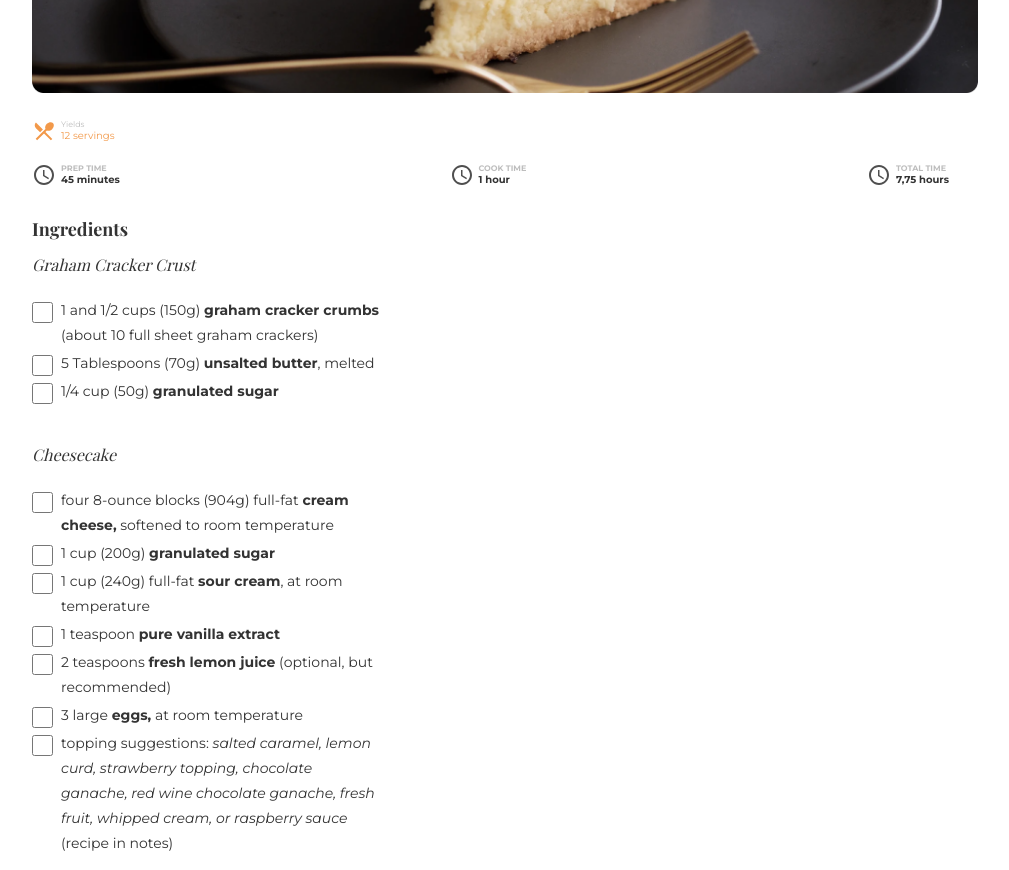
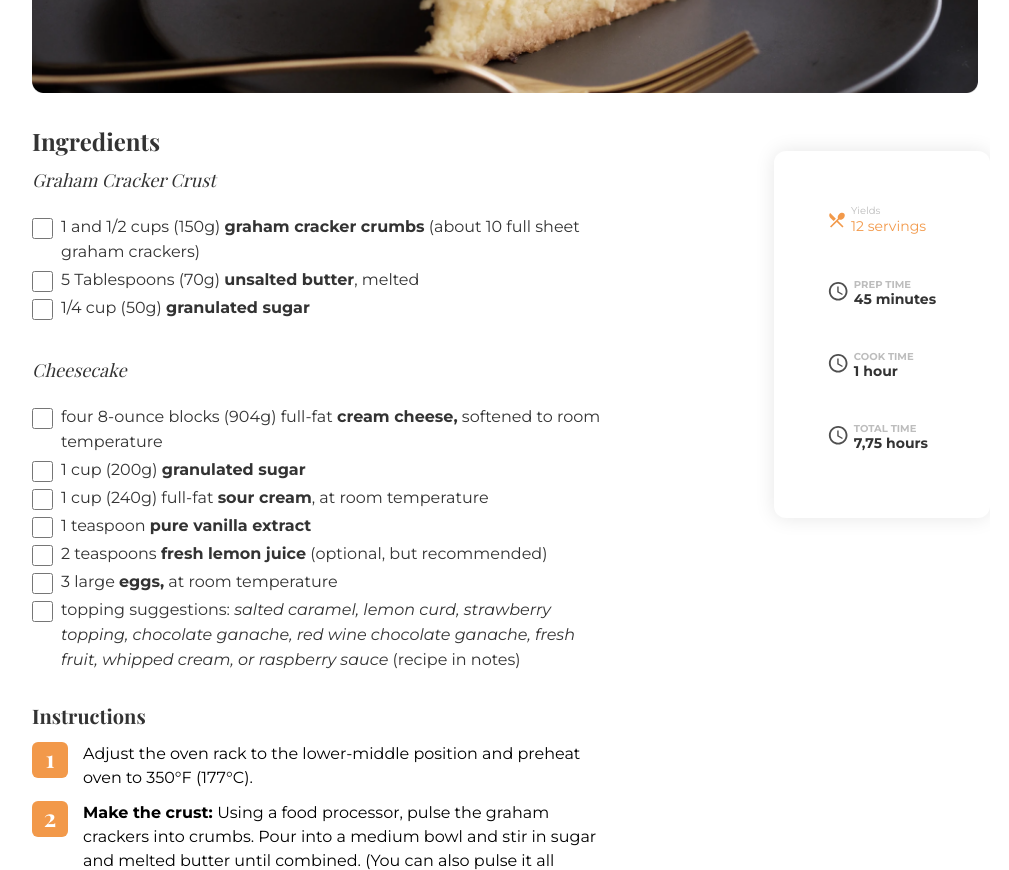
Before and after one commit to CamiloBeltran24/Recipe-page, a website: page index.html in a window 1280 px wide. Shown: the part 560-1430 px from the top of the page, without its empty margins (135-1144 px from the left). Drawn offline with nearby package versions, Linux system fonts and the light colour scheme; a web font is replaced by a local one.

Commit message:
:iphone: Agregados estilos Tablet y Desktop
He agregados los estilos necesarios para las vistas en dispositivos tipo tablet y de escritorio

```diff
--- a/index.html
+++ b/index.html
@@ -20,7 +20,7 @@
       rel="stylesheet"
     />
     <link rel="stylesheet" href="./src/css/styles.css" />
-    <title>Devchallenges</title>
+    <title>Recipe Page</title>
   </head>
   <body>
     <div class="container">
--- a/src/scss/_breakpoints.scss
+++ b/src/scss/_breakpoints.scss
@@ -1,15 +1,126 @@
-@media (min-width: 1024px) {
+//TABLET
+@media (min-width: 768px) {
   .container {
-    max-width: 970px;
-    margin: auto;
+    position: relative;
     .description {
       h2 {
-        font-size: 4.8rem;
+        font-size: 3.8rem;
       }
       p {
         font-size: 1.4rem;
         max-width: 590px;
       }
     }
+    .recipe-statistics {
+      // @include recipe-statistics;
+      width: 90%;
+      .yields {
+        .yields-statics {
+          svg {
+            width: 27.09px;
+            height: 25.14px;
+          }
+          .servings {
+            font-size: 1.4rem;
+          }
+        }
+      }
+      .time-statistics {
+        .timer {
+          svg {
+            width: 28.33px;
+            height: 26.52px;
+          }
+          .timer-text {
+            width: 106px;
+            .title {
+              font-size: 1rem;
+              line-height: 1.3rem;
+            }
+            .time {
+              font-size: 1.4rem;
+              line-height: 1.7rem;
+            }
+          }
+        }
+      }
+    }
+    .ingredients {
+      h2 {
+        font-size: 2rem;
+      }
+      .ingredients__list {
+        label {
+          p {
+            font-size: 1.6rem;
+            width: 554px;
+          }
+        }
+      }
+    }
+    .instructions {
+      h2 {
+        font-size: 2rem;
+      }
+      ol {
+        li {
+          p {
+            width: 528px;
+          }
+        }
+      }
+    }
   }
 }
+// DESKTOP
+@media (min-width: 1024px) {
+  .container {
+    max-width: 970px;
+    margin: auto;
+    position: relative;
+    .description {
+      h2 {
+        font-size: 4.8rem;
+      }
+    }
+    .recipe-statistics {
+      @include recipe-statistics;
+      .yields {
+        width: 111px;
+        justify-content: center;
+        margin: 0;
+        margin-top: 5.3rem;
+        margin-bottom: 4.3rem;
+        .yields-statics {
+          width: 106px;
+          .title {
+            font-size: 1rem;
+          }
+        }
+      }
+      .time-statistics {
+        display: flex;
+        flex-direction: column;
+        .timer {
+          margin-bottom: 4.2rem;
+          .timer-text {
+          }
+        }
+      }
+    }
+    // INGREDIENTS
+    .ingredients {
+      h2 {
+        font-size: 2.4rem;
+      }
+      .ingredients__list {
+        h3 {
+          font-size: 1.8rem;
+        }
+      }
+    }
+    // INSTRUCTIONS
+    .instructions {
+    }
+  }
+}
--- a/src/scss/_mixins.scss
+++ b/src/scss/_mixins.scss
@@ -17,3 +17,17 @@
   line-height: 2.1rem;
   text-transform: capitalize;
 }
+@mixin recipe-statistics {
+  position: absolute;
+  width: 216px;
+  height: 367px;
+  right: 0;
+  top: 711px;
+  display: flex;
+  flex-direction: column;
+  align-items: center;
+  // justify-content: space-around;
+  background: #ffffff;
+  box-shadow: 0px 0px 20px rgba(0, 0, 0, 0.1);
+  border-radius: 12px;
+}
```
Also changed, not shown: src/css/styles.css, 1 other file.
